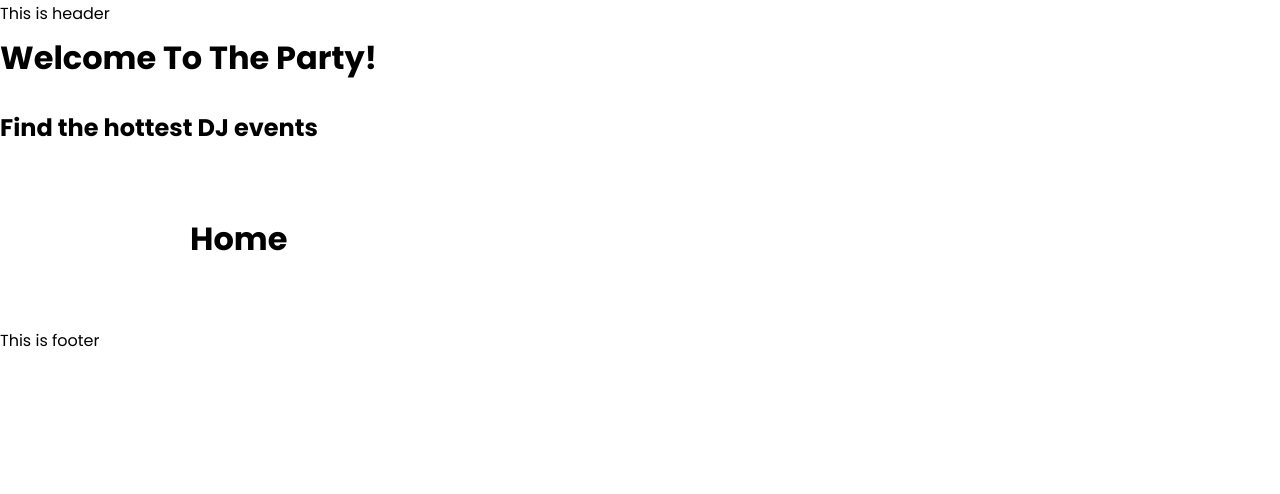
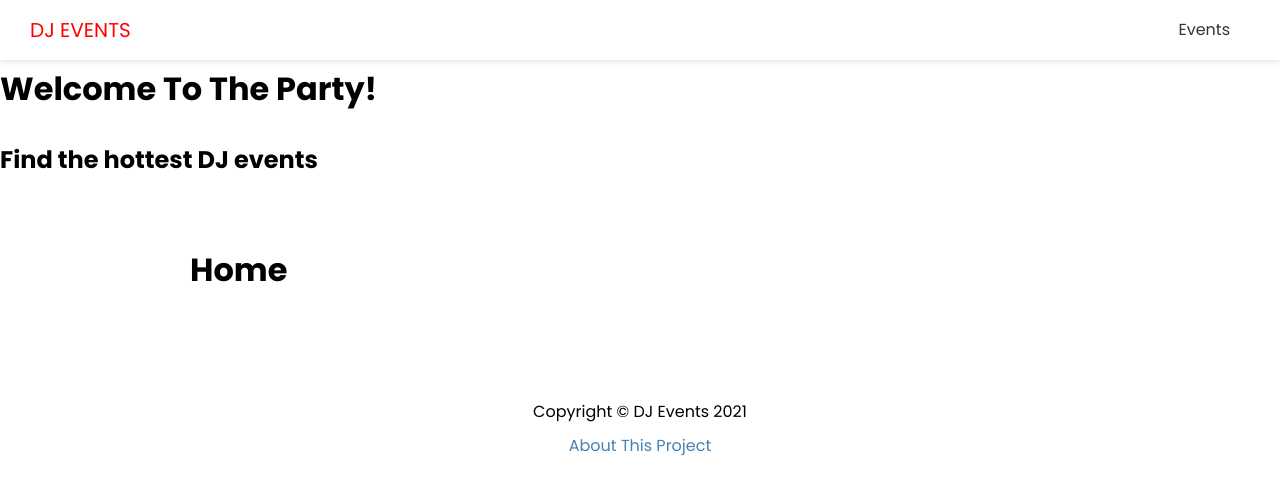
Before and after one commit to sakhawat9/dj-events-frontend, a Next.js app: page / in a window 1280 px wide. Shown: the top 494 px of the page. Built offline with nearby package versions, Linux system fonts and the light colour scheme.

Commit message:
layout, Header, Footer

```diff
--- a/components/Footer.js
+++ b/components/Footer.js
@@ -1,5 +1,13 @@
-import React from "react";
+import Link from "next/link";
+import styles from "../styles/Footer.module.css";
 
 export default function Footer() {
-  return <div>This is footer</div>;
+  return (
+    <footer className={styles.footer}>
+      <p>Copyright &copy; DJ Events 2021</p>
+      <p>
+        <Link href="/about">About This Project</Link>
+      </p>
+    </footer>
+  );
 }
--- a/components/Header.js
+++ b/components/Header.js
@@ -1,9 +1,21 @@
-import React from 'react'
+import Link from "next/link";
+import { FaSignInAlt, FaSignOutAlt } from "react-icons/fa";
+import styles from "../styles/Header.module.css";
 
 export default function Header() {
   return (
-    <div>
-      This is header
-    </div>
-  )
+    <header className={styles.header}>
+      <div className={styles.logo}>
+        <Link href="/">DJ Events</Link>
+      </div>
+
+      <nav>
+        <ul>
+          <li>
+            <Link href="/events">Events</Link>
+          </li>
+        </ul>
+      </nav>
+    </header>
+  );
 }
--- a/package.json
+++ b/package.json
@@ -11,6 +11,7 @@
   "dependencies": {
     "next": "13.0.6",
     "react": "18.2.0",
-    "react-dom": "18.2.0"
+    "react-dom": "18.2.0",
+    "react-icons": "^4.7.1"
   }
 }
--- /dev/null
+++ b/styles/Footer.module.css
@@ -0,0 +1,8 @@
+.footer {
+  margin: 100px 0 40px;
+  text-align: center;
+}
+
+.footer p {
+  margin: 5px 0;
+}
--- /dev/null
+++ b/styles/Header.module.css
@@ -0,0 +1,56 @@
+.header {
+  display: flex;
+  justify-content: space-between;
+  align-items: center;
+  background: #fff;
+  color: #333;
+  height: 60px;
+  padding: 0 30px;
+  box-shadow: 0 2px 5px rgba(0, 0, 0, 0.1);
+}
+
+.header a {
+  color: #333;
+  margin-right: 20px;
+}
+
+.header a:hover {
+  color: #000;
+}
+.header ul {
+  display: flex;
+  align-items: center;
+  justify-content: center;
+  list-style: none;
+}
+
+.logo {
+  color: red;
+  font-size: 20px;
+  text-transform: uppercase;
+}
+
+.logo a {
+  color: red;
+}
+
+@media (max-width: 768px) {
+  .header {
+    flex-direction: column;
+    height: auto;
+  }
+
+  .header ul {
+    margin: 20px 0;
+    flex-direction: column;
+    text-align: center;
+  }
+
+  .header a {
+    margin-right: 0;
+  }
+
+  .logo {
+    margin: 20px 0;
+  }
+}
```
Also changed, not shown: 1 other file (tests, documents, lock files or other folders).
